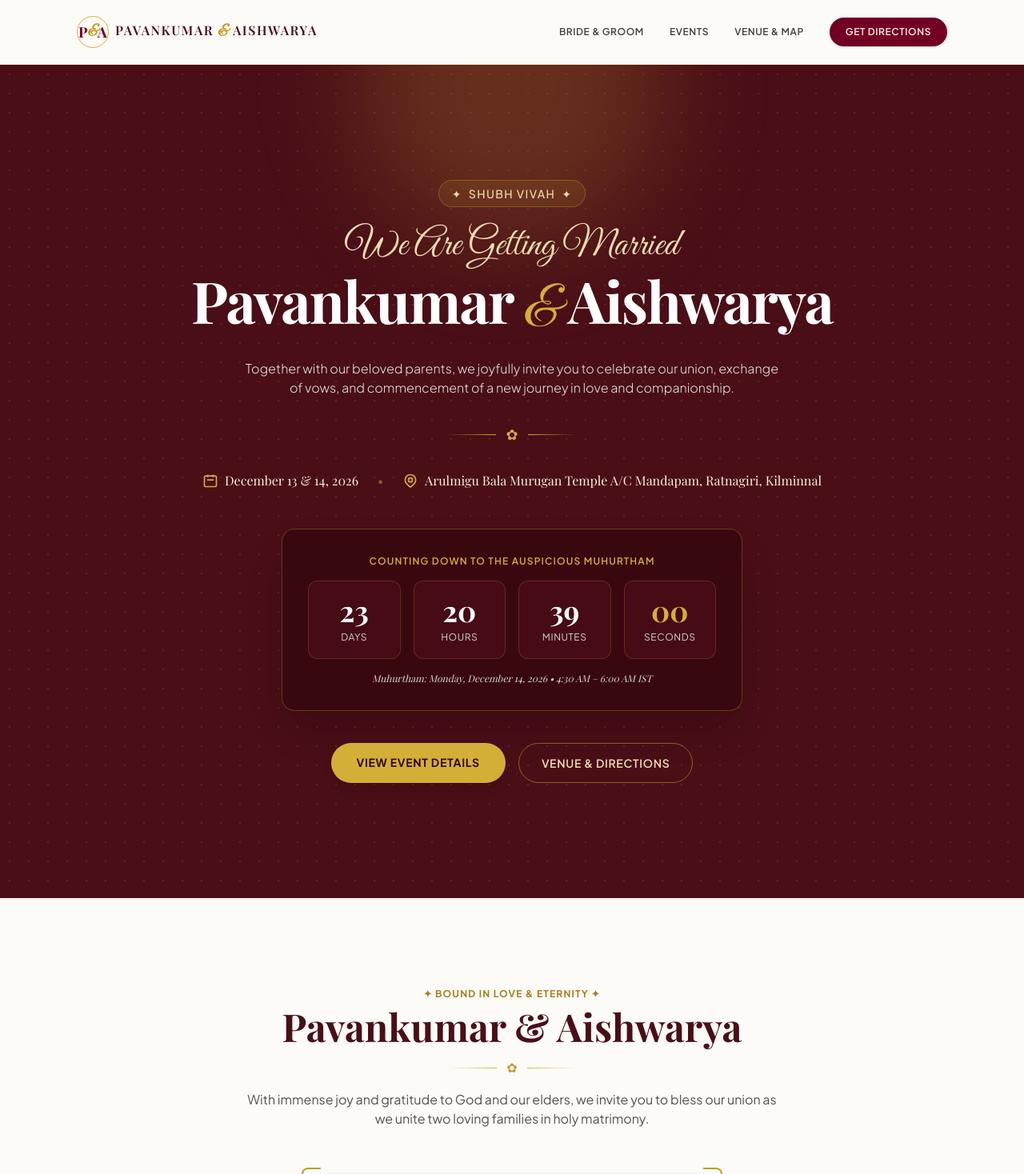
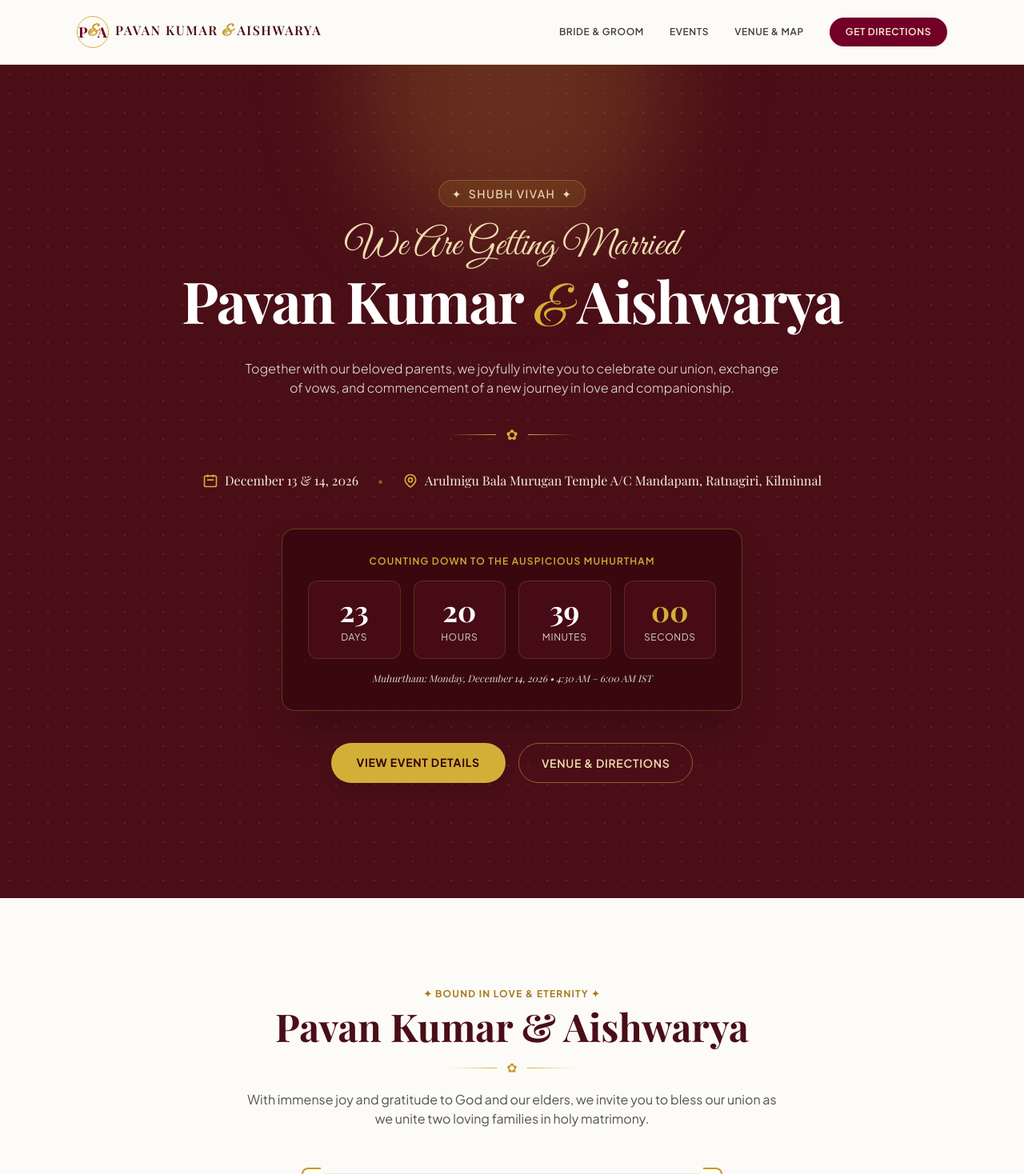
Before and after one commit to Explore-Dream-Discover/PavanAishwayaWeddingInvitation, a Flask app: page / in a window 1280 px wide. Shown: the top 1468 px of the page at 80% size. Run offline with Flask 3, Linux system fonts and the light colour scheme; data that the repository does not hold is empty; some libraries are stand-ins or nearby versions; some web fonts are replaced.

Commit message:
Update groom name from Pavankumar to Pavan Kumar across site

```diff
--- a/app.py
+++ b/app.py
@@ -257,7 +257,7 @@ def export_csv():
     return Response(
         csv_data,
         mimetype="text/csv",
-        headers={"Content-Disposition": "attachment; filename=Pavankumar_Aishwarya_Wedding_RSVPs.csv"}
+        headers={"Content-Disposition": "attachment; filename=Pavan_Kumar_Aishwarya_Wedding_RSVPs.csv"}
     )
 
 
--- a/templates/index.html
+++ b/templates/index.html
@@ -3,8 +3,8 @@
 <head>
   <meta charset="utf-8">
   <meta name="viewport" content="width=device-width, initial-scale=1">
-  <title>Pavankumar &amp; Aishwarya &mdash; Wedding Celebration</title>
-  <meta name="description" content="Wedding celebration of Pavankumar and Aishwarya on December 13 & 14, 2026 at Arulmigu Bala Murugan Temple A/C Mandapam, Ratnagiri, Kilminnal, Vellore.">
+  <title>Pavan Kumar &amp; Aishwarya &mdash; Wedding Celebration</title>
+  <meta name="description" content="Wedding celebration of Pavan Kumar and Aishwarya on December 13 & 14, 2026 at Arulmigu Bala Murugan Temple A/C Mandapam, Ratnagiri, Kilminnal, Vellore.">
 
   <!-- Google Fonts -->
   <link rel="preconnect" href="https://fonts.googleapis.com">
@@ -95,7 +95,7 @@
           P<span class="text-gold-500 font-script text-xl">&amp;</span>A
         </span>
         <span class="font-serif tracking-widest text-maroon-900 text-sm sm:text-base font-semibold uppercase">
-          Pavankumar <span class="text-gold-500 font-script normal-case text-xl">&amp;</span> Aishwarya
+          Pavan Kumar <span class="text-gold-500 font-script normal-case text-xl">&amp;</span> Aishwarya
         </span>
       </a>
 
@@ -128,7 +128,7 @@
       <p class="font-script text-3xl sm:text-4xl lg:text-5xl text-gold-200 mb-2">We Are Getting Married</p>
 
       <h1 class="font-serif text-4xl sm:text-6xl lg:text-7xl font-bold tracking-tight text-white mb-6">
-        Pavankumar <span class="font-script text-gold-400 text-5xl sm:text-7xl font-normal">&amp;</span> Aishwarya
+        Pavan Kumar <span class="font-script text-gold-400 text-5xl sm:text-7xl font-normal">&amp;</span> Aishwarya
       </h1>
 
       <p class="max-w-2xl mx-auto text-sm sm:text-base text-neutral-200 font-light leading-relaxed mb-8">
@@ -195,7 +195,7 @@
   <section class="py-20 sm:py-28 px-4 max-w-6xl mx-auto" id="couple">
     <div class="text-center max-w-2xl mx-auto mb-14">
       <span class="text-gold-600 uppercase tracking-widest text-xs font-bold block mb-2">&#10022; Bound in Love &amp; Eternity &#10022;</span>
-      <h2 class="font-serif text-3xl sm:text-5xl font-bold text-maroon-900 mb-4">Pavankumar &amp; Aishwarya</h2>
+      <h2 class="font-serif text-3xl sm:text-5xl font-bold text-maroon-900 mb-4">Pavan Kumar &amp; Aishwarya</h2>
       <div class="ornament-divider text-gold-500 text-base mb-4"><span>&#10047;</span></div>
       <p class="text-neutral-600 text-sm sm:text-base leading-relaxed">
         With immense joy and gratitude to God and our elders, we invite you to bless our union as we unite two loving families in holy matrimony.
@@ -214,7 +214,7 @@
         <div class="relative overflow-hidden rounded-2xl bg-ivory">
           <img
             src="{{ url_for('static', filename='images/couple_infinity.jpg') }}"
-            alt="Pavankumar &amp; Aishwarya - Bound in Love &amp; Eternity"
+            alt="Pavan Kumar &amp; Aishwarya - Bound in Love &amp; Eternity"
             class="w-full h-auto mx-auto rounded-xl group-hover:scale-105 transition-transform duration-700"
           >
         </div>
@@ -233,7 +233,7 @@
           <span class="inline-block px-4 py-1.5 rounded-full bg-gold-50 border border-gold-200 text-maroon-800 text-xs font-semibold tracking-wider uppercase mb-4">
             The Groom
           </span>
-          <h3 class="font-serif text-3xl font-bold text-maroon-900 mb-2">Pavankumar</h3>
+          <h3 class="font-serif text-3xl font-bold text-maroon-900 mb-2">Pavan Kumar</h3>
           <p class="text-neutral-700 text-base font-medium mb-4">
             Son of <span class="font-semibold text-neutral-900">Mr. V. Elango</span> &amp; <span class="font-semibold text-neutral-900">Mrs. E. Dhanalakshmi</span>
           </p>
@@ -292,7 +292,7 @@
             </p>
 
             <p class="text-sm text-neutral-600 leading-relaxed mb-6">
-              Join us for an enchanting musical evening, stage felicitations with Pavankumar &amp; Aishwarya, and a grand wedding dinner feast.
+              Join us for an enchanting musical evening, stage felicitations with Pavan Kumar &amp; Aishwarya, and a grand wedding dinner feast.
             </p>
 
             <div class="bg-neutral-50 rounded-xl p-4 text-xs text-neutral-600 space-y-1.5 border border-neutral-100">
@@ -404,7 +404,7 @@
       </div>
 
       <h3 class="font-serif text-2xl sm:text-3xl font-bold text-white">
-        Pavankumar <span class="font-script text-gold-400 text-3xl font-normal">&amp;</span> Aishwarya
+        Pavan Kumar <span class="font-script text-gold-400 text-3xl font-normal">&amp;</span> Aishwarya
       </h3>
 
       <p class="text-xs sm:text-sm text-neutral-300 max-w-lg mx-auto leading-relaxed">
```
Also changed, not shown: templates/admin.html (+4 -4 lines).
